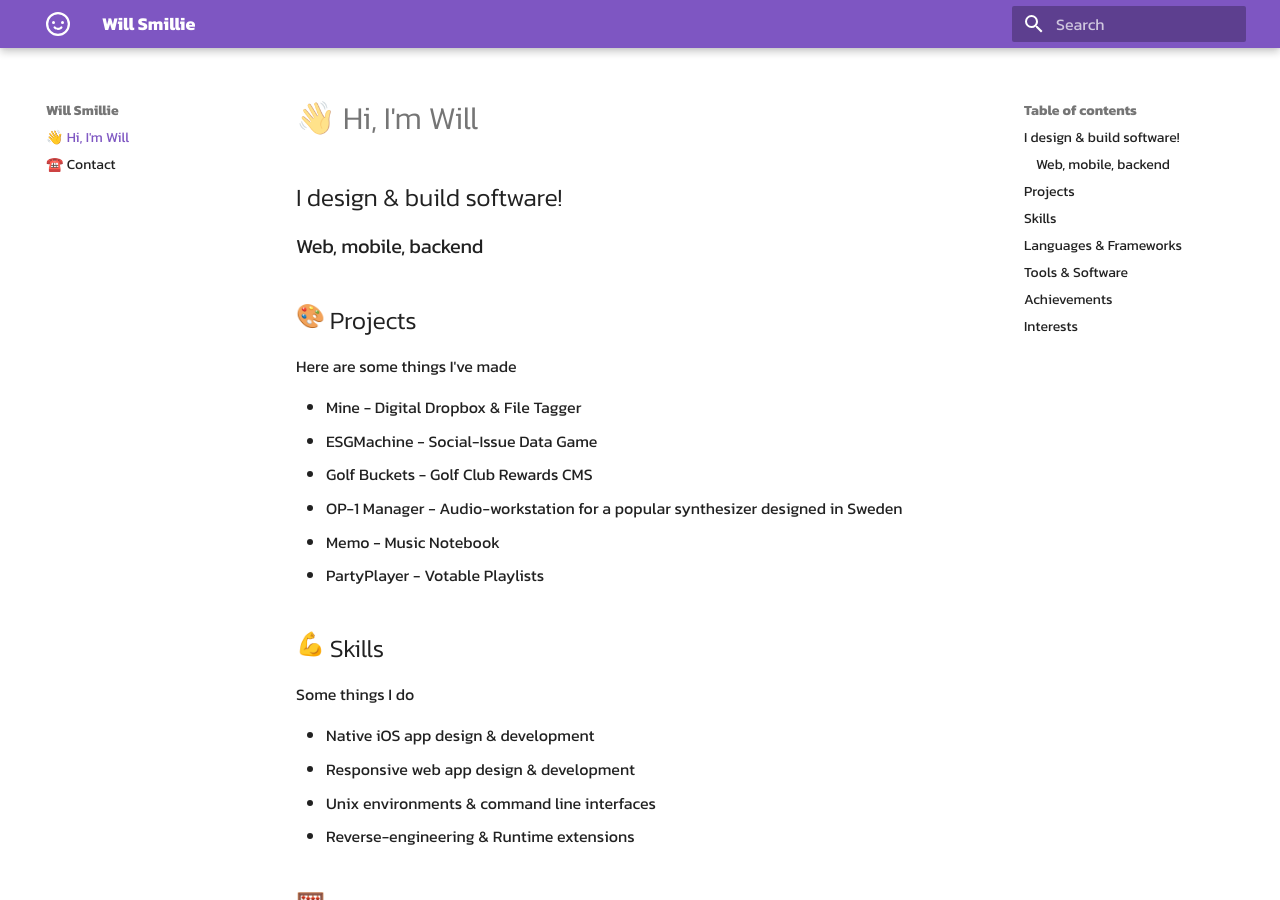
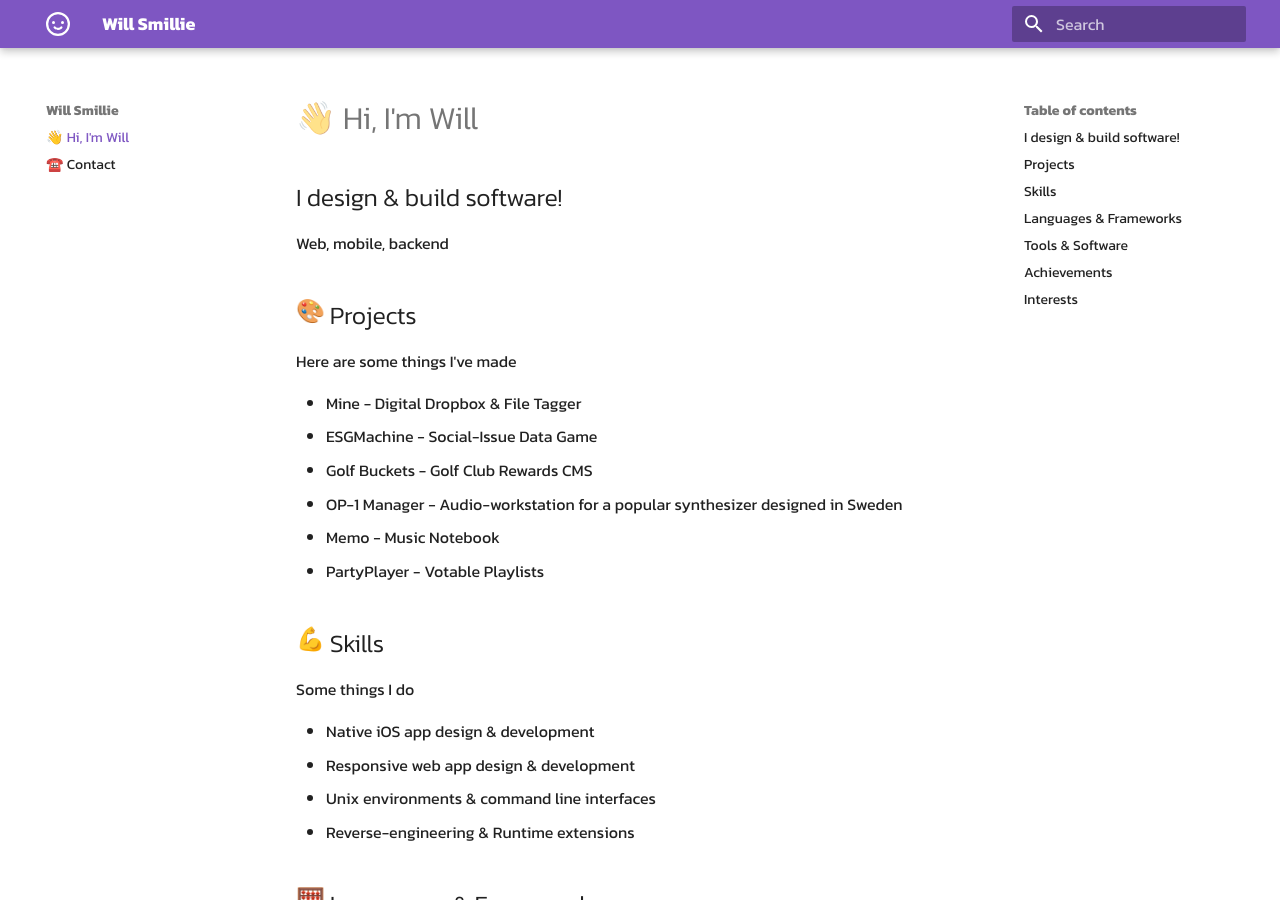
Before and after one commit to willsmillie/portfolio, an MkDocs documentation site: the page built from docs/index.md, in a window 1280 px wide and 900 px high. Built offline with MkDocs 1.6.1 and Material for MkDocs 9.7.7, drawn with Linux system fonts in a browser that asks for light colours; emoji names are drawn with the system emoji font.

Commit message:
copy cleanup

```diff
--- a/docs/index.md
+++ b/docs/index.md
@@ -2,7 +2,7 @@
 
 ## I design & build software!
 
-### Web, mobile, backend
+Web, mobile, backend
 
 ## :art: Projects
 
```
Also changed, not shown: docs/contact.md (+1 -1 lines).
